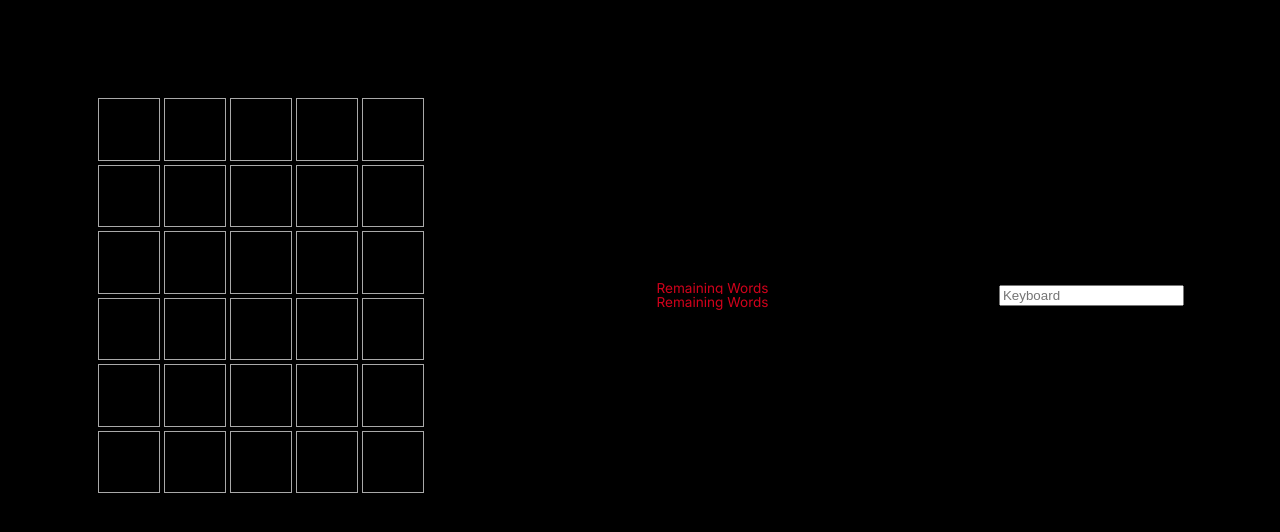
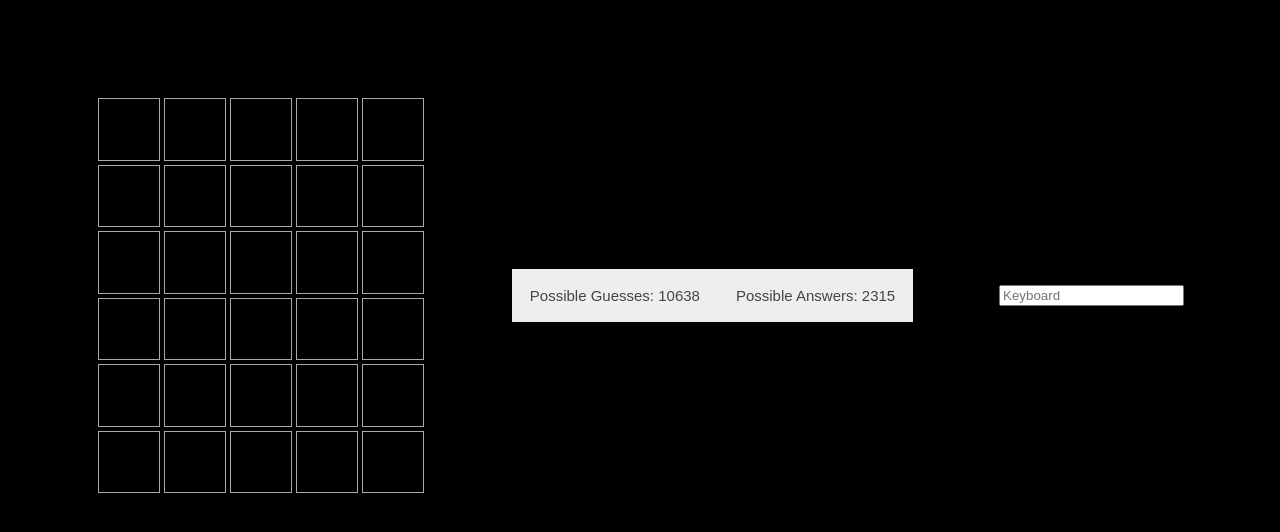
Before and after one commit to parody-error/wordle_words, a Next.js app: page / in a window 1280 px wide. Shown: the top 532 px of the page. Built offline with nearby package versions, Linux system fonts and the light colour scheme.

Commit message:
Changes to show remaining words

```diff
--- a/src/app/globals.css
+++ b/src/app/globals.css
@@ -593,6 +593,37 @@ body {
   flex-direction: row;
 }
 
+.collapsible {
+  background-color: #eee;
+  color: #444;
+  cursor: pointer;
+  padding: 18px;
+  width: 100%;
+  border: none;
+  text-align: left;
+  outline: none;
+  font-size: 15px;
+}
+
+/* Add a background color to the button if it is clicked on (add the .active class with JS), and when you move the mouse over it (hover) */
+.active,
+.collapsible:hover {
+  background-color: #ccc;
+}
+
+/* Style the collapsible content. Note: hidden by default */
+.content {
+  padding: 0 18px;
+  display: none;
+  overflow: hidden;
+  background-color: #f1f1f1;
+}
+
+.candidates {
+  color: #fb9b00;
+}
+
 .remaining-words {
-  color: #d0021b;
+  display: flex;
+  flex-direction: row;
 }
--- a/src/app/page.tsx
+++ b/src/app/page.tsx
@@ -88,16 +88,18 @@ export default function Home() {
     <main className={styles.main}>
       <div className={styles.description}>
         <TileRowGrid guessedWords={guessedWords} wordle={wordle} />
-        <div>
+        <div className="remaining-words">
           <RemainingWords
+            title="Possible Guesses"
+            guessedWords={guessedWords}
+            wordle={wordle}
+            candidateWords={wordleGuesses}
+          />
+          <RemainingWords
+            title="Possible Answers"
             guessedWords={guessedWords}
             wordle={wordle}
             candidateWords={wordleAnswers}
-          />
-          <RemainingWords
-            guessedWords={guessedWords}
-            wordle={wordle}
-            candidateWords={wordleGuesses}
           />
         </div>
         <Keyboard onGuessWord={onGuessWord} />
--- a/src/components/RemainingWords.js
+++ b/src/components/RemainingWords.js
@@ -1,7 +1,15 @@
+import { useState } from "react";
 import { getCandidateWords } from "../helpers/candidates";
 import * as Constants from "../constants/constants";
 
-export function RemainingWords({ guessedWords, wordle, candidateWords }) {
+export function RemainingWords({
+  title,
+  guessedWords,
+  wordle,
+  candidateWords,
+}) {
+  const [isCollapsed, setIsCollapsed] = useState(true);
+
   let words = [...candidateWords];
 
   for (let i = guessedWords.length - 1; i >= 0; --i) {
@@ -10,9 +18,25 @@ export function RemainingWords({ guessedWords, wordle, candidateWords }) {
     }
   }
 
+  function onExpandCollapse() {
+    if (!isCollapsed || words.length <= Constants.MAX_WORDS_DISPLAYED) {
+      setIsCollapsed((c) => !c);
+    }
+  }
+
   return (
     <div>
-      <b className="remaining-words">Remaining Words</b>
+      <button
+        type="button"
+        className="collapsible"
+        onClick={onExpandCollapse}
+      >{`${title}: ${words.length}`}</button>
+      {!isCollapsed &&
+        words.map((w) => (
+          <p key={w} className="candidates">
+            {w}
+          </p>
+        ))}
     </div>
   );
 }
--- a/src/constants/constants.js
+++ b/src/constants/constants.js
@@ -1,6 +1,7 @@
 export const MAX_GUESS_COUNT = 6;
 export const MAX_WORD_LENGTH = 5;
 export const EMPTY_WORD = "     ";
+export const MAX_WORDS_DISPLAYED = 15;
 
 // The complete list of wordle answers.
 // Obtained from: https://gist.github.com/cfreshman/a7b776506c73284511034e63af1017ee
```
